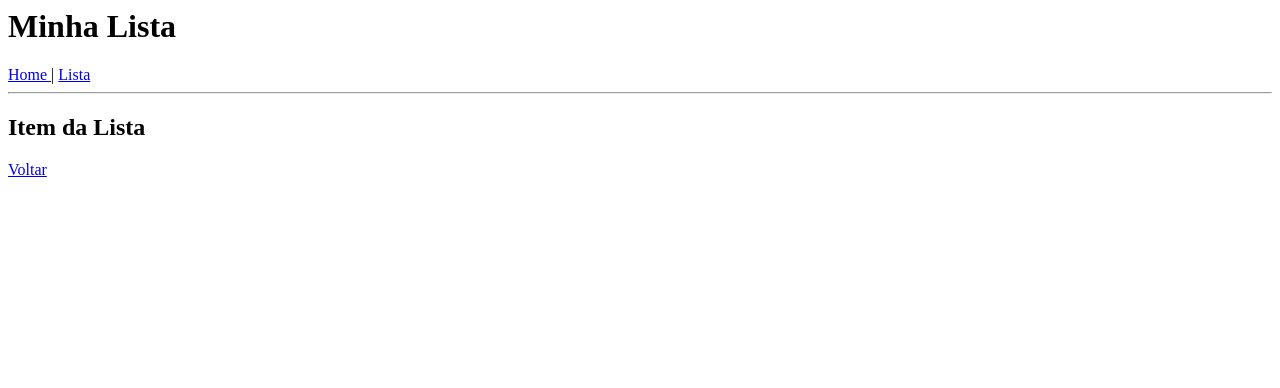
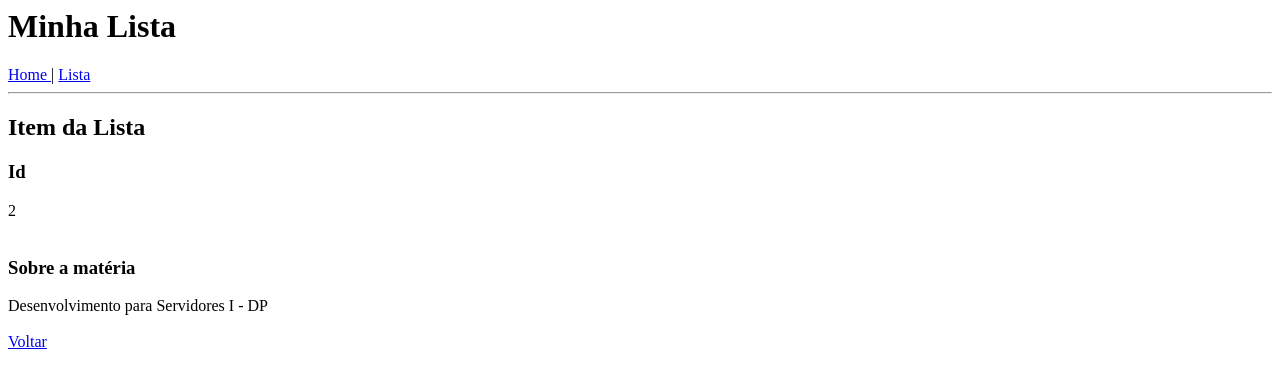
Before and after one commit to thayllaa/Aula05-Rotas_Parametrizadas, an Angular app: page /list/1 in a window 1280 px wide. Shown: the top 388 px of the page. Built offline with nearby package versions, Linux system fonts and the light colour scheme.

Commit message:
2 files modified

```diff
--- a/src/app/list-details/list-details.component.html
+++ b/src/app/list-details/list-details.component.html
@@ -1,2 +1,10 @@
 <h2> Item da Lista </h2>
+
+<h3> Id </h3>
+<div> {{item.id}} </div>
+<br>
+<h3> Sobre a matéria </h3>
+<div> {{item.text}} </div>
+
+<br>
 <a [routerLink]="['/list']"> Voltar </a>
```
Also changed, not shown: src/app/list/list.component.html (indentation only).
